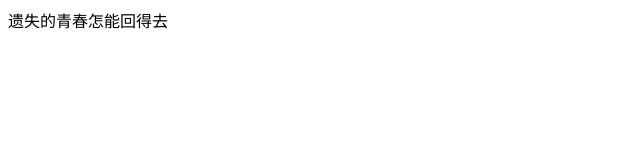
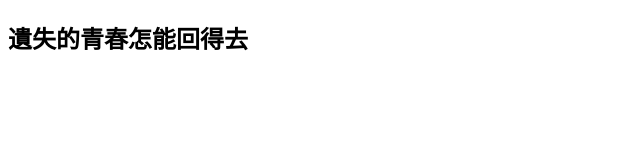
Before and after one commit to JimSun0532/JiangJiajia, a plain HTML site: page index.html in a window 1280 px wide. Shown: the whole page, without its empty margins (0-640 px from the left). Drawn offline with Linux system fonts and the light colour scheme.

Commit message:
Update index.html

```diff
--- a/index.html
+++ b/index.html
@@ -5,6 +5,8 @@
         <title>姜佳佳</title>
     </head>
     <body>
-      遗失的青春怎能回得去
+        <h2>
+            遺失的青春怎能回得去
+        </h2>
     </body>
 </html>
```
